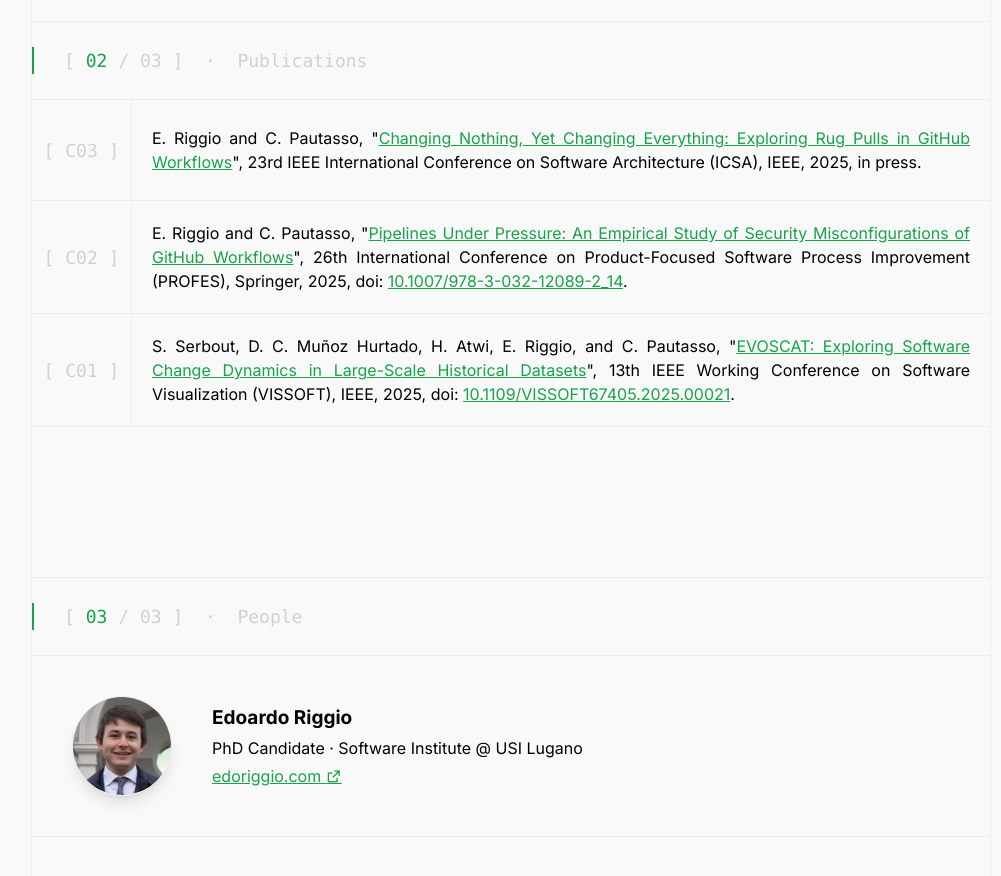
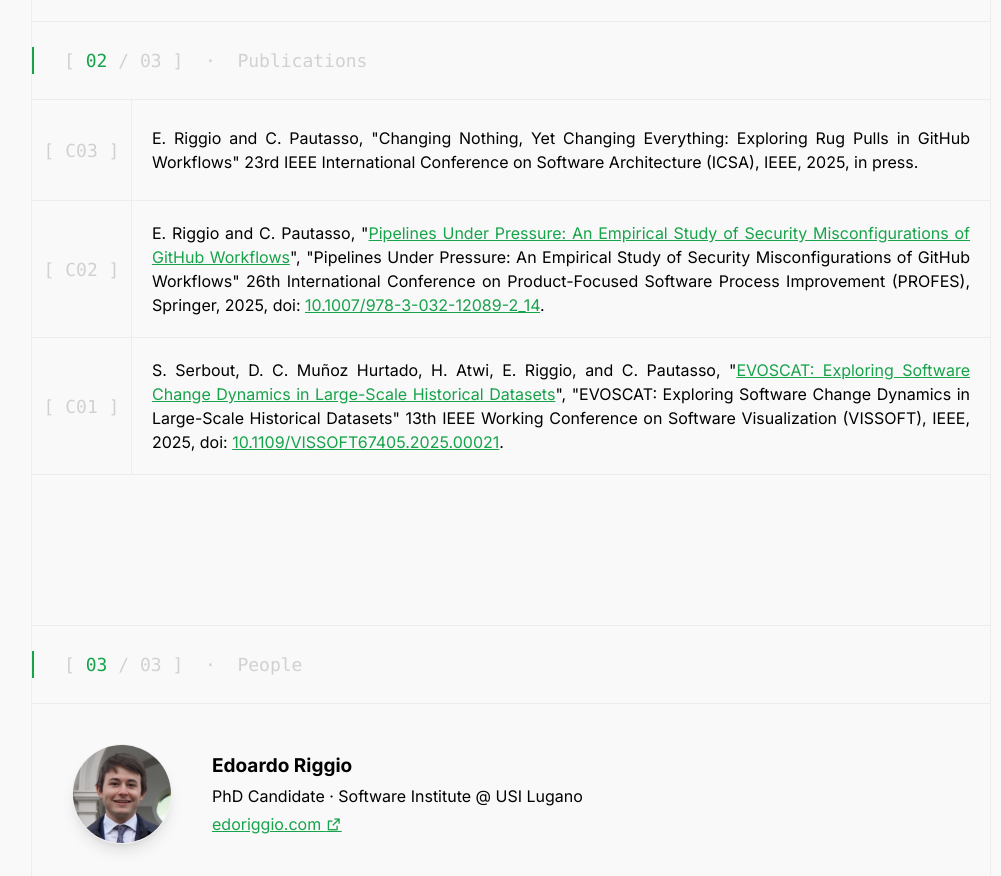
Before and after one commit to aegis-forge/www, a Vue app: page / in a window 1280 px wide. Shown: the part 1800-2676 px from the top of the page, without its empty margins (129-1130 px from the left). Built offline with nearby package versions, Linux system fonts and the light colour scheme; a web font is replaced by a local one.

Commit message:
fixed paper links

```diff
--- a/src/components/sections/PublicationsSectionComponent.vue
+++ b/src/components/sections/PublicationsSectionComponent.vue
@@ -17,9 +17,12 @@
         <div class="flex w-full h-full items-center pr-5 pl-5 m-5 min-[597px]:pl-0 min-[597px]:pr-0">
           <p class="text-justify break-words">
             {{ publication.authors }},
-            "<a :href="publication.link" target="_blank" class="link">
-              {{ publication.title }}
-            </a>",
+            <span v-if="publication.link !== ''">
+              "<a :href="publication.link" target="_blank" class="link">
+                {{ publication.title }}
+              </a>",
+            </span>
+            <span>"{{ publication.title }}"</span>
             {{ publication.venue }},
             {{ publication.publisher }},
             {{ publication.date.getFullYear() }},
```
